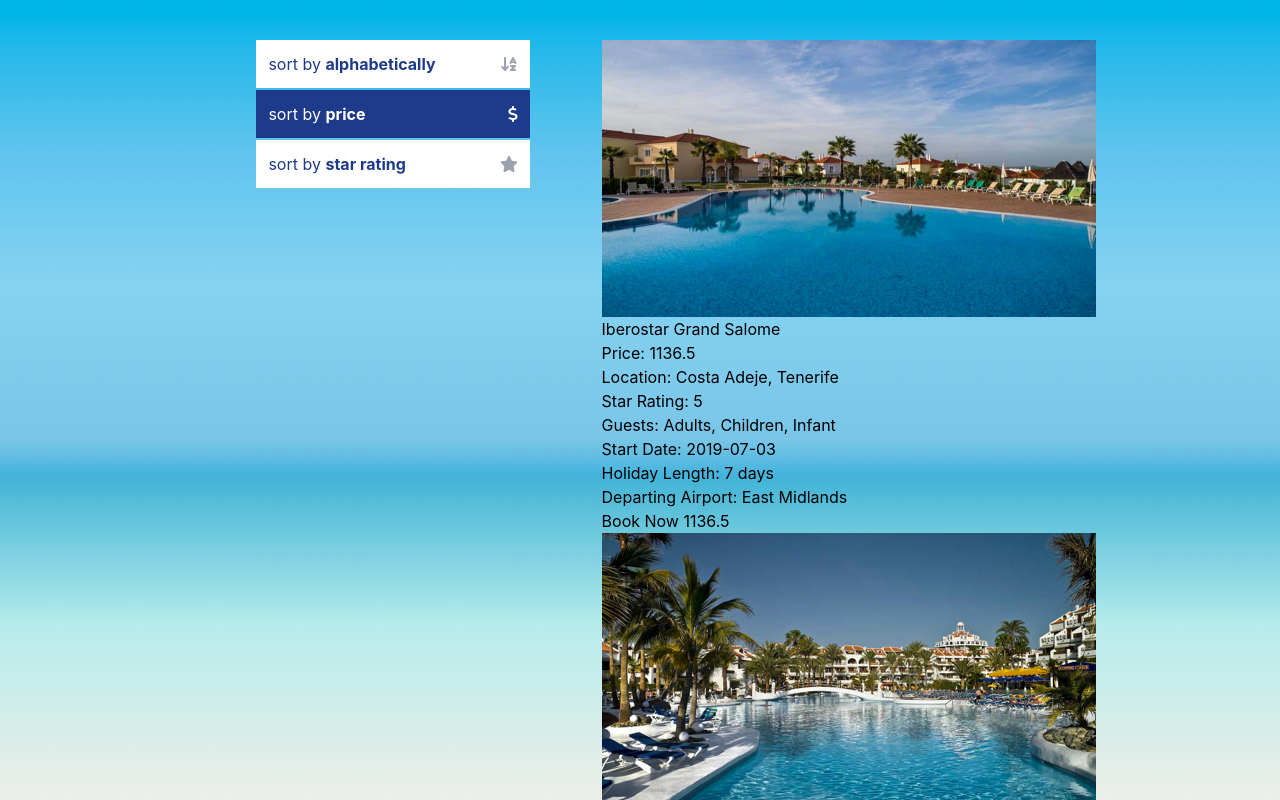
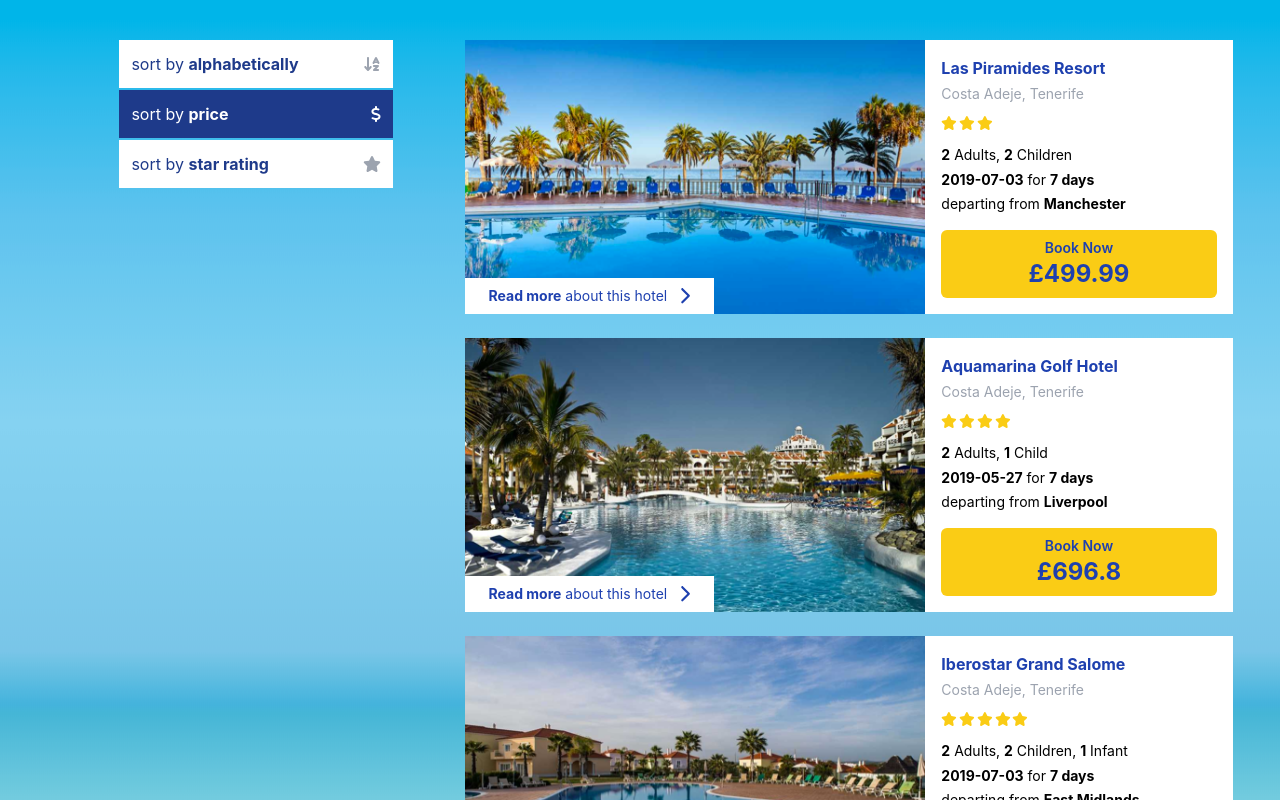
Before and after one commit to joshuahawksworth/on-the-beach-code-test, a React (Create React App) app: page / in a window 1280 px wide. Shown: the top 800 px of the page. Built offline with nearby package versions, Linux system fonts and the light colour scheme.

Commit message:
styling changes

```diff
--- a/src/App.css
+++ b/src/App.css
@@ -62,9 +62,9 @@ html,
 body {
   margin: 0;
   padding: 0;
-  background-image: url('./assets/background.png');
+  background-image: url("./assets/background.png");
   background-repeat: round;
-  height: 120vh;
+  height: 180vh;
 }
 
 /*
--- a/src/components/HotelDetails/index.tsx
+++ b/src/components/HotelDetails/index.tsx
@@ -1,5 +1,7 @@
 import React, { useState } from 'react';
 import { HotelListing } from '../../types';
+import { FontAwesomeIcon } from '@fortawesome/react-fontawesome';
+import { faChevronDown, faStar, faChevronRight } from '@fortawesome/free-solid-svg-icons';
 
 interface HotelDetailsProps {
   hotel: HotelListing;
@@ -15,48 +17,59 @@ const HotelDetails: React.FC<HotelDetailsProps> = ({ hotel }) => {
   const formatGuests = (guests: { adults?: number; children?: number; infants?: number }) => {
     let formattedGuests = '';
     if (guests.adults) {
-      formattedGuests += guests.adults > 1 ? ' Adults' : ' Adult';
+      formattedGuests += `<span class="font-bold">${guests.adults}</span> Adult${guests.adults > 1 ? 's' : ''}`;
     }
     if (guests.children) {
       formattedGuests += ', ';
-      formattedGuests += guests.children > 1 ? ' Children' : ' Child';
+      formattedGuests += `<span class="font-bold">${guests.children}</span> Child${guests.children > 1 ? 'ren' : ''}`;
     }
     if (guests.infants) {
       formattedGuests += ', ';
-      formattedGuests += guests.infants > 1 ? ' Infants' : ' Infant';
+      formattedGuests += `<span class="font-bold">${guests.infants}</span> Infant${guests.infants > 1 ? 's' : ''}`;
     }
     return formattedGuests;
 };
 
   return (
-    <div className="hotel-details">
-      <div className="image-container">
-        <img src={require(`../../assets/hotel-image-${hotel.id}.png`)} alt="" />
-        <div className="accordion-toggle" onClick={toggleExpanded}>
-          <i className="fas fa-chevron-down"></i>
+    <div className="hotel-details flex-col mb-6 max-w-screen-md">
+      <div className="grid grid-cols-5 ">
+        <div className="image-container col-span-3 relative">
+          <img className="w-full h-full" src={require(`../../assets/hotel-image-${hotel.id}.png`)} alt="" />
+          <div className="accordion-toggle absolute bottom-0 left-0 px-6 py-2 text-sm bg-white text-blue-800 cursor-pointer" onClick={toggleExpanded}>
+            <span className='pr-2'><span className="font-bold">{expanded ? 'Read less' : 'Read more'}</span> about this hotel</span>
+            <FontAwesomeIcon icon={expanded ? faChevronDown : faChevronRight} className="ml-1" size="lg" />
           </div>
         </div>
-      <div className="details-container">
-        <h2>{hotel.hotelName}</h2>
-        <p>
-          Price: <span className="price">{hotel.price}</span>
+        <div className="details-container col-span-2 p-4 bg-white">
+            <h2 className="font-bold text-blue-800 mb-1">{hotel.hotelName}</h2>
+            <p className="text-gray-400 text-sm">{hotel.location}</p>
+            <div className="flex items-center ">
+                <div className="flex">
+                    {[...Array(hotel.starRating)].map((_, index) => (
+                        <FontAwesomeIcon key={index} icon={faStar} className="text-sm pr-0.5 text-yellow-400 py-3" />
+                    ))}
+                </div>
+            </div>
+            <span className="text-sm  my-1" dangerouslySetInnerHTML={{ __html: formatGuests(hotel.guests) }} />
+            <p className="text-sm my-1">
+                <span className="font-bold">{hotel.startDate}</span> for <span className="font-bold">{hotel.holidayLength}</span>
             </p>
-        <p>Location: {hotel.location}</p>
-        <p>Star Rating: {hotel.starRating}</p>
-        <p>Guests: {formatGuests(hotel.guests)}</p>
-        <p>Start Date: {hotel.startDate}</p>
-        <p>Holiday Length: {hotel.holidayLength}</p>
-        <p>Departing Airport: {hotel.departingAirport}</p>
+            <p className="text-sm my-1">
+                departing from <span className="font-bold">{hotel.departingAirport}</span>
+            </p>
+            <button className="w-full mt-4 flex flex-col items-center justify-self bg-yellow-400 rounded-md text-blue-800 py-2 hover:bg-yellow-500 transition ease-in">
+                <span className="font-semibold text-sm">Book Now</span>
+                <span className="text-2xl font-bold dark-blue">£{hotel.price.toLocaleString()}</span>
+            </button>
+        </div>
         {expanded && (
-          <div className="overview">
-            <h3>Overview</h3>
-            <p>{hotel.overview}</p>
+            <div className="p-5 bg-white col-span-5">
+            <h3 className="dark-blue mb-4 font-bold text-blue-800">Overview</h3>
+            <p className="text-sm">{hotel.overview}</p>
             </div>
         )}
-        <button className="book-now">
-          Book Now <span className="dark-blue">{hotel.price}</span>
-        </button>
       </div>
+
     </div>
   );
 };
--- a/src/components/HotelListings/index.tsx
+++ b/src/components/HotelListings/index.tsx
@@ -15,18 +15,18 @@ const HotelListings: React.FC<HotelListingsProps> = ({ hotels }) => {
   };
 
   return (
-    <div className="flex mt-10 justify-center">
+    <div className="flex flex-col mt-10 lg:flex-row justify-center">
       <SortingOptions activeSort={sortBy} onChange={handleSortChange} />
-      <div className="hotel-listings flex-wrap">
+      <div className="hotel-listings flex-wrap self-center">
         {hotels
             .sort((a, b) => {
-            if (sortBy === 'price') return b.price - a.price;
-            if (sortBy === 'alphabetically') return a.hotelName.localeCompare(b.hotelName);
-            if (sortBy === 'star') return b.starRating - a.starRating;
-            return 0;
+                if (sortBy === 'price') return a.price - b.price;
+                if (sortBy === 'alphabetically') return a.hotelName.localeCompare(b.hotelName);
+                if (sortBy === 'star rating') return b.starRating - a.starRating;
+                return 0;
             })
             .map((hotel, index) => (
-            <HotelDetails key={index} hotel={hotel} />
+                <HotelDetails key={index} hotel={hotel} />
             ))}
         </div>
     </div>
--- a/src/components/SortingOptions/index.tsx
+++ b/src/components/SortingOptions/index.tsx
@@ -47,8 +47,7 @@ const SortOption: React.FC<SortOptionProps> = ({ type, active, icon, onClick })
 
   return (
     <div
-      className={`sort-option flex justify-between items-center justify-center px-3 py-3 mb-0.5 pb-1cursor-pointer
-      ${active ? 'bg-blue-900 text-white' : 'bg-white text-blue-900'} `}
+      className={`sort-option flex justify-between items-center justify-center px-3 py-3 mb-0.5 cursor-pointer ${active ? 'bg-blue-900 text-white' : 'bg-white text-blue-900'}`}
       onClick={handleClick}
     >
       <span className="mr-16 font-normal">
--- a/tailwind.config.js
+++ b/tailwind.config.js
@@ -4,7 +4,8 @@ module.exports = {
     "./src/**/*.{js,jsx,ts,tsx}",
   ],
   theme: {
-    extend: {},
+    extend: {
+    }
   },
   plugins: [],
 }
```
Lines whose indentation alone changed are shown as unchanged.
